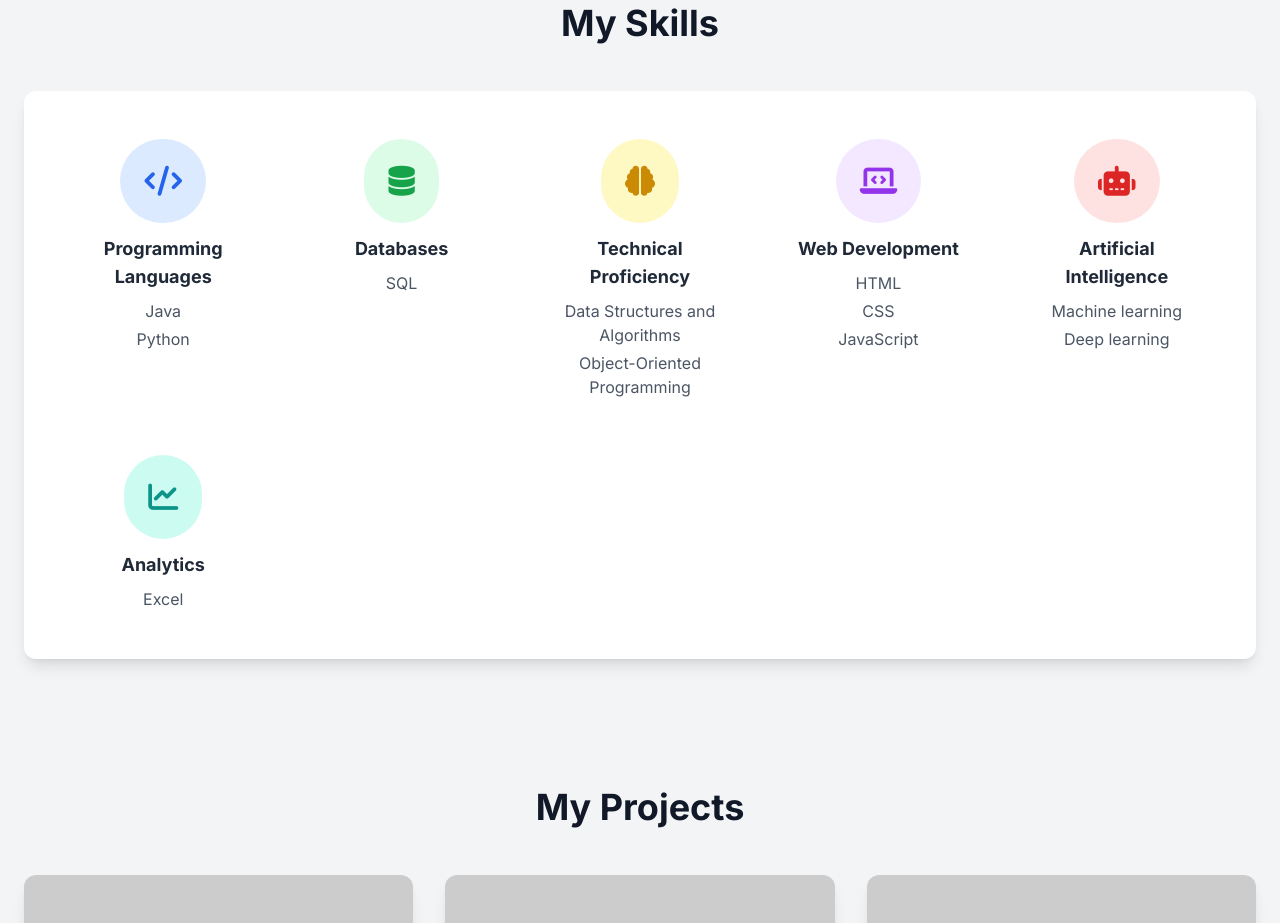
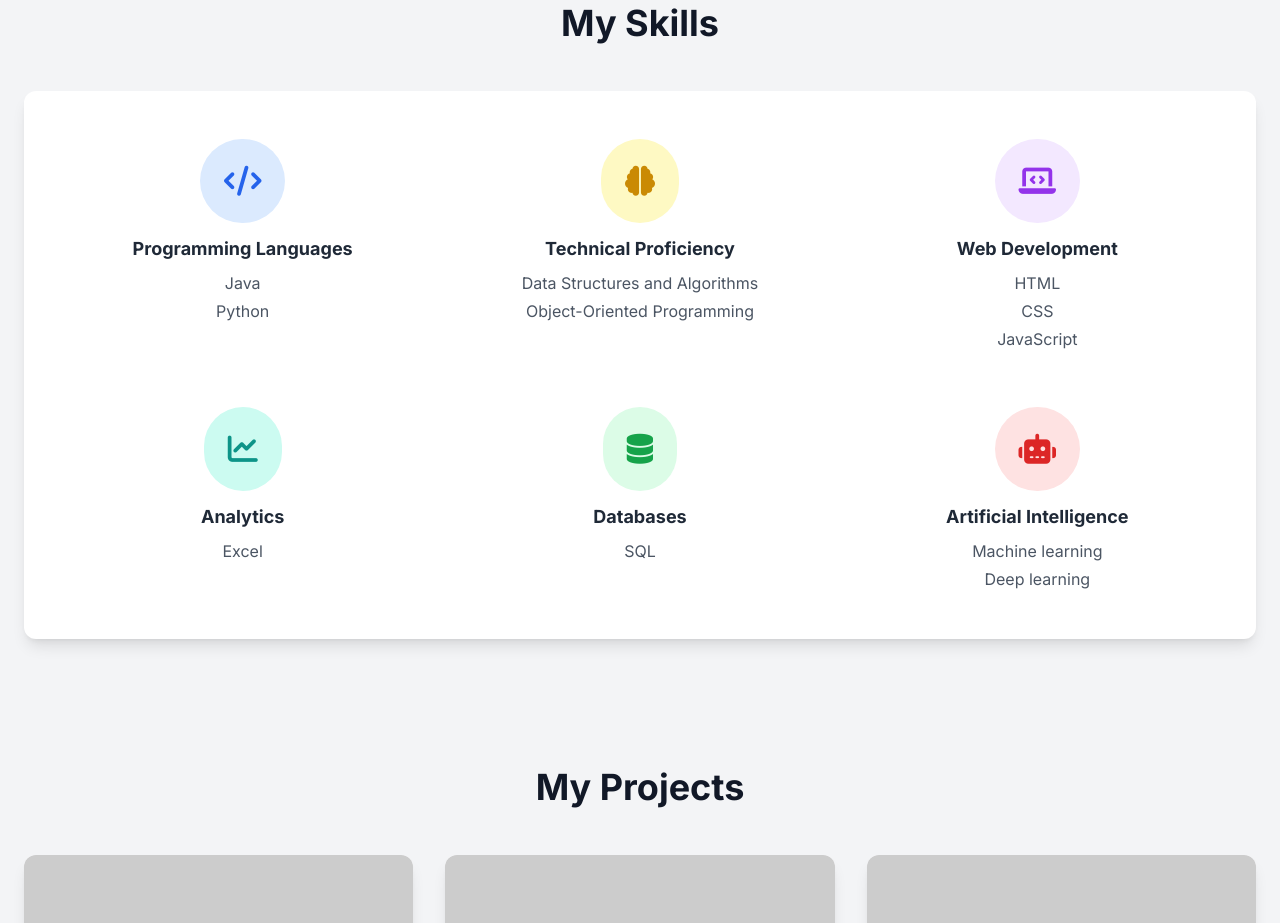
Before and after one commit to ThotaSiddartha/siddartha-portfolio, a plain HTML site: page index.html in a window 1280 px wide. Shown: the part 1037-1960 px from the top of the page. Drawn offline with nearby package versions, Linux system fonts and the light colour scheme; placeholder pictures from the web are drawn by us; a small style sheet from the web is missing.

Commit message:
Update index.html

```diff
--- a/index.html
+++ b/index.html
@@ -159,8 +159,8 @@
         <section id="skills" class="section-anchor py-16">
     <h2 class="text-3xl sm:text-4xl font-bold text-center text-gray-900 mb-12">My Skills</h2>
     <div class="bg-white rounded-xl shadow-lg p-8">
-                <div class="grid grid-cols-1 sm:grid-cols-2 md:grid-cols-3 lg:grid-cols-5 gap-6">
-                    <!-- Skills Category 1: Programming Languages -->
+        <div class="grid grid-cols-1 md:grid-cols-2 lg:grid-cols-3 gap-6">
+
             <div class="flex flex-col items-center text-center transition-transform duration-300 hover:scale-105 hover:shadow-xl rounded-xl p-4">
                 <div class="p-6 rounded-full bg-blue-100 text-blue-600 mb-3 skill-icon-bg">
                     <i class="fas fa-code text-3xl"></i>
@@ -172,18 +172,6 @@
                 </ul>
             </div>
 
-                    <!-- Skills Category 2: Databases -->
-                    <div class="flex flex-col items-center text-center transition-transform duration-300 hover:scale-105 hover:shadow-xl rounded-xl p-4">
-                        <div class="p-6 rounded-full bg-green-100 text-green-600 mb-3 skill-icon-bg">
-                            <i class="fas fa-database text-3xl"></i>
-                        </div>
-                        <h3 class="text-lg font-semibold text-gray-800 mb-2">Databases</h3>
-                        <ul class="text-gray-600 space-y-1">
-                            <li>SQL</li>
-                        </ul>
-                    </div>
-
-                    <!-- Skills Category 3: Technical Proficiency -->
             <div class="flex flex-col items-center text-center transition-transform duration-300 hover:scale-105 hover:shadow-xl rounded-xl p-4">
                 <div class="p-6 rounded-full bg-yellow-100 text-yellow-600 mb-3 skill-icon-bg">
                     <i class="fas fa-brain text-3xl"></i>
@@ -195,7 +183,6 @@
                 </ul>
             </div>
 
-                    <!-- Skills Category 4: Web Development -->
             <div class="flex flex-col items-center text-center transition-transform duration-300 hover:scale-105 hover:shadow-xl rounded-xl p-4">
                 <div class="p-6 rounded-full bg-purple-100 text-purple-600 mb-3 skill-icon-bg">
                     <i class="fas fa-laptop-code text-3xl"></i>
@@ -208,7 +195,26 @@
                 </ul>
             </div>
 
-                    <!-- Skills Category 5: Artificial Intelligence (New) -->
+            <div class="flex flex-col items-center text-center transition-transform duration-300 hover:scale-105 hover:shadow-xl rounded-xl p-4">
+                <div class="p-6 rounded-full bg-teal-100 text-teal-600 mb-3 skill-icon-bg">
+                    <i class="fas fa-chart-line text-3xl"></i>
+                </div>
+                <h3 class="text-lg font-semibold text-gray-800 mb-2">Analytics</h3>
+                <ul class="text-gray-600 space-y-1">
+                    <li>Excel</li>
+                </ul>
+            </div>
+
+            <div class="flex flex-col items-center text-center transition-transform duration-300 hover:scale-105 hover:shadow-xl rounded-xl p-4">
+                <div class="p-6 rounded-full bg-green-100 text-green-600 mb-3 skill-icon-bg">
+                    <i class="fas fa-database text-3xl"></i>
+                </div>
+                <h3 class="text-lg font-semibold text-gray-800 mb-2">Databases</h3>
+                <ul class="text-gray-600 space-y-1">
+                    <li>SQL</li>
+                </ul>
+            </div>
+
             <div class="flex flex-col items-center text-center transition-transform duration-300 hover:scale-105 hover:shadow-xl rounded-xl p-4">
                 <div class="p-6 rounded-full bg-red-100 text-red-600 mb-3 skill-icon-bg">
                     <i class="fas fa-robot text-3xl"></i>
@@ -217,15 +223,6 @@
                 <ul class="text-gray-600 space-y-1">
                     <li>Machine learning</li>
                     <li>Deep learning</li>
-                        </ul>
-                    </div>
-                    <div class="flex flex-col items-center text-center transition-transform duration-300 hover:scale-105 hover:shadow-xl rounded-xl p-4">
-                <div class="p-6 rounded-full bg-teal-100 text-teal-600 mb-3 skill-icon-bg">
-                    <i class="fas fa-chart-line text-3xl"></i>
-                </div>
-                <h3 class="text-lg font-semibold text-gray-800 mb-2">Analytics</h3>
-                <ul class="text-gray-600 space-y-1">
-                    <li>Excel</li>
                 </ul>
             </div>
         </div>
```
Lines whose indentation alone changed are shown as unchanged.
